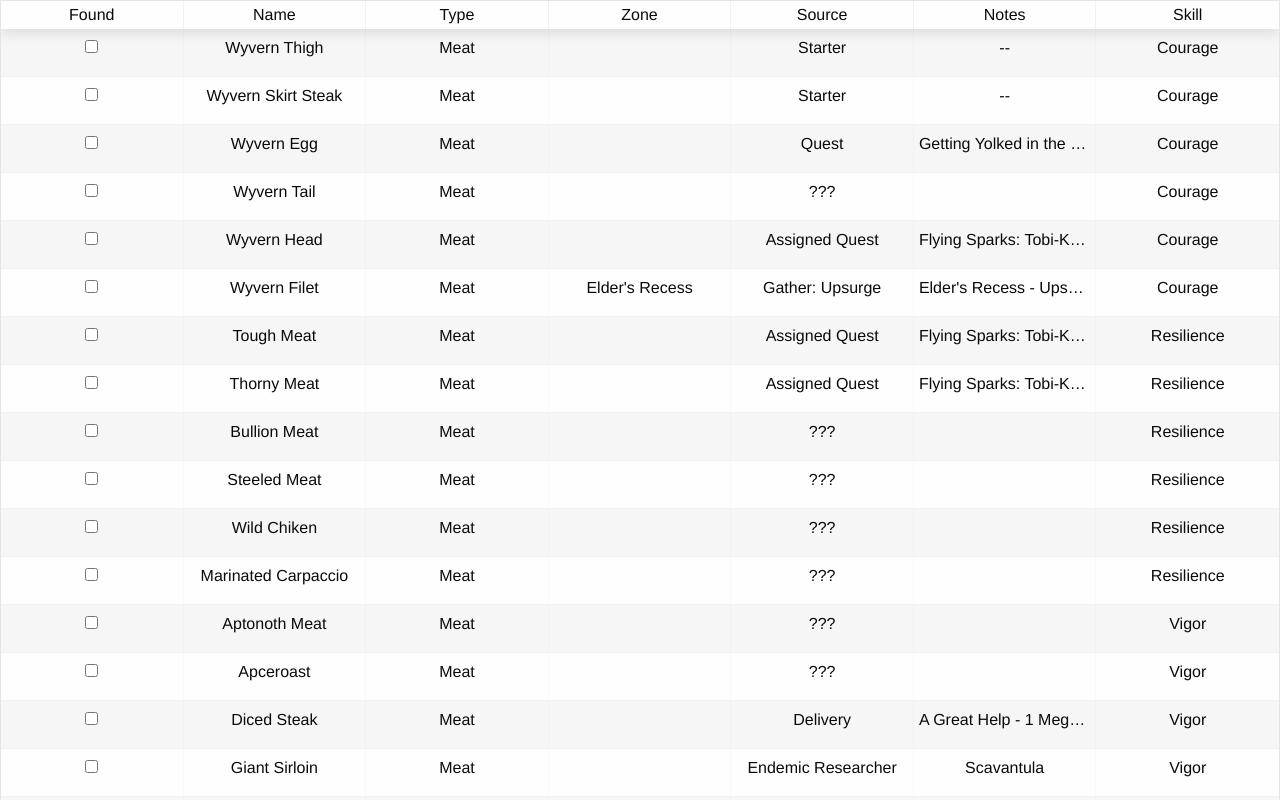
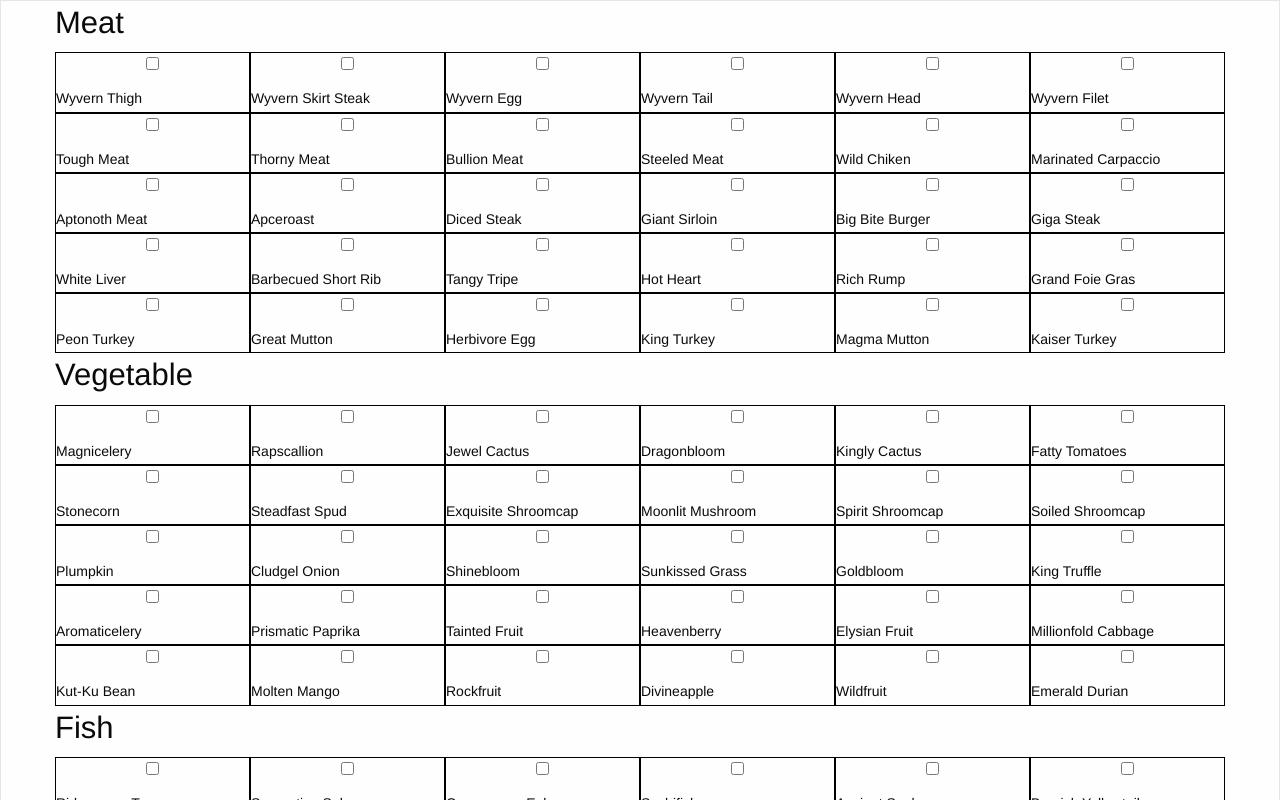
Before and after one commit to alexcpendleton/mhworld-canteen-checklist, a React (Create React App) app in the folder web/: page / in a window 1280 px wide. Shown: the top 800 px of the page. Built offline with nearby package versions, Linux system fonts and the light colour scheme.

Commit message:
Adds ugly grid similar to how it is viewed in game

```diff
--- a/web/src/App.css
+++ b/web/src/App.css
@@ -1,28 +1,8 @@
-.App {
+.cell {
+  border: solid 1px #000;
+}
+.game-view-ingredient input {
+  display: inline-block;
+  width: 100%;
   text-align: center;
 }
-
-.App-logo {
-  animation: App-logo-spin infinite 20s linear;
-  height: 80px;
-}
-
-.App-header {
-  background-color: #222;
-  height: 150px;
-  padding: 20px;
-  color: white;
-}
-
-.App-title {
-  font-size: 1.5em;
-}
-
-.App-intro {
-  font-size: large;
-}
-
-@keyframes App-logo-spin {
-  from { transform: rotate(0deg); }
-  to { transform: rotate(360deg); }
-}
--- a/web/src/App.js
+++ b/web/src/App.js
@@ -1,6 +1,7 @@
 import React, { Component } from "react";
 import logo from "./logo.svg";
 import "./App.css";
+import GameView from "./GameView";
 import IngredientTable from "./IngredientTable";
 import rawIngredients from "./data/ingredients.json";
 import "foundation-sites/dist/css/foundation.min.css";
@@ -20,6 +21,10 @@ class App extends Component {
     const ingredients = this.state.ingredients;
     return (
       <div className="App">
+        <GameView
+          ingredients={ingredients}
+          onFoundChange={this.handleFoundChange}
+        />
         <IngredientTable
           ingredients={ingredients}
           onFoundChange={this.handleFoundChange}
--- /dev/null
+++ b/web/src/GameView.js
@@ -0,0 +1,91 @@
+import React, { Component } from "react";
+import "foundation-sites/dist/css/foundation.min.css";
+
+class GameView extends Component {
+  constructor(props) {
+    super(props);
+    this.renderOne = this.renderOne.bind(this);
+    this.renderType = this.renderType.bind(this);
+    this.handleFoundChange = this.handleFoundChange.bind(this);
+  }
+  render() {
+    if (!this.props.ingredients) {
+      return "";
+    }
+    const categorized = {
+      Meat: [],
+      Vegetable: [],
+      Drink: [],
+      Fish: []
+    };
+    Object.keys(this.props.ingredients).forEach(key => {
+      const item = this.props.ingredients[key];
+      categorized[item.type].push(item);
+    });
+    return (
+      <div>
+        <div className="tabs" data-tabs>
+          {this.renderType("Meat", categorized["Meat"])}
+          {this.renderType("Vegetable", categorized["Vegetable"])}
+          {this.renderType("Fish", categorized["Fish"])}
+          {this.renderType("Drink", categorized["Drink"])}
+        </div>
+      </div>
+    );
+  }
+  renderType(name, ingredientsOfType) {
+    const divvied = {};
+    for (const key in ingredientsOfType) {
+      const element = ingredientsOfType[key];
+      const skill = element.skill;
+      if (!divvied[skill]) {
+        divvied[skill] = [];
+      }
+      divvied[skill].push(element);
+    }
+
+    return (
+      <div className="food-type grid-container" key={name}>
+        <h3>{name}</h3>
+        <div className="grid-x">
+          {Object.keys(divvied).map(i => this.renderSkillRow(i, divvied[i]))}
+        </div>
+      </div>
+    );
+  }
+  renderSkillRow(name, skillRow) {
+    return skillRow.map(this.renderOne);
+  }
+  renderOne(ingredient) {
+    console.log("renderOne", ingredient);
+    const key = ingredient.name;
+    return (
+      <div className="ingredient game-view-ingredient cell small-2" key={key}>
+        <label htmlFor={key}>
+          <input
+            id={key}
+            name={key}
+            type="checkbox"
+            checked={ingredient.found}
+            onChange={event => {
+              this.handleFoundChange(event, key);
+            }}
+          />
+          {ingredient.name}
+        </label>
+      </div>
+    );
+  }
+  handleFoundChange(event, key) {
+    const target = event.target;
+    const found = target.checked;
+    if (this.props.onFoundChange) {
+      this.props.onFoundChange(key, found);
+    }
+  }
+}
+
+GameView.defaultProps = {
+  rowSize: 6
+};
+export default GameView;
```
